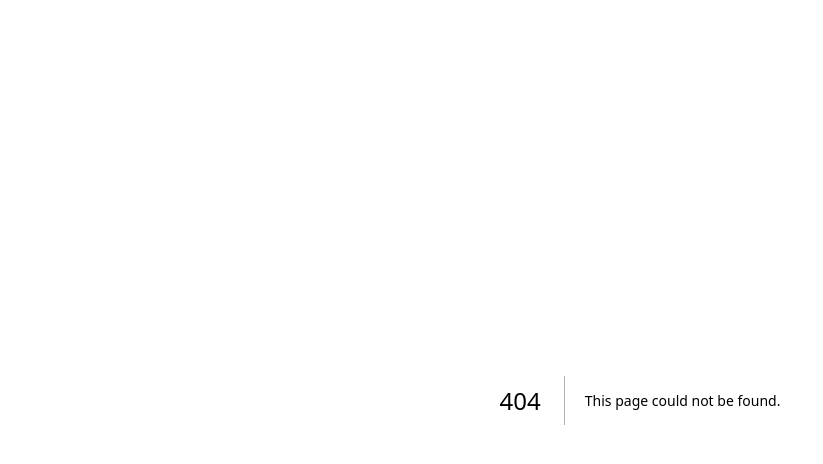
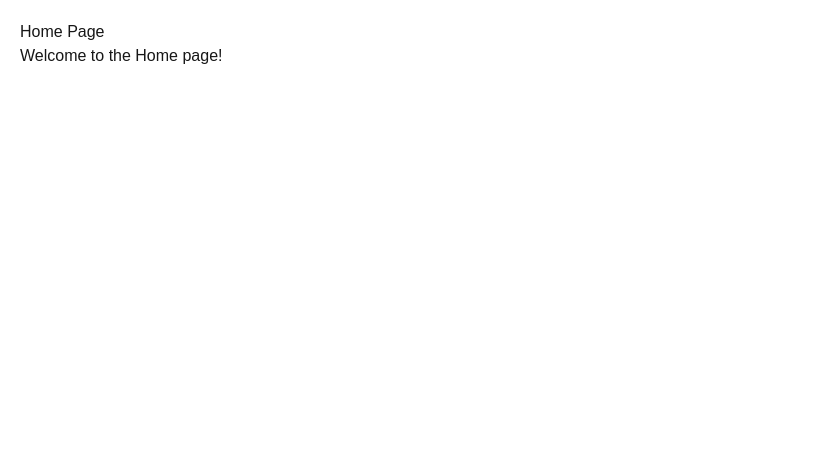
Before and after one commit to Rudymaze/alx-project-0x02-setup, a Next.js app in the folder alx-project-0x02/: page /home in a window 1280 px wide. Before the commit this address had no page. Shown: the top 464 px of the page, without its empty margins (0-823 px from the left). Built offline with nearby package versions, Linux system fonts and the light colour scheme.

Commit message:
first commit

```diff
--- a/alx-project-0x02/components/layout/Header.tsx
+++ b/alx-project-0x02/components/layout/Header.tsx
@@ -11,6 +11,9 @@ const Header: React.FC = () => {
       <h1>My Next.js App</h1>
       <nav>
         <a href="/" style={{ margin: "0 15px" }}>
+          Root
+        </a>
+        <a href="/home" style={{ margin: "0 15px" }}>
           Home
         </a>
         <a href="/about" style={{ margin: "0 15px" }}>
--- /dev/null
+++ b/alx-project-0x02/pages/about.tsx
@@ -0,0 +1,8 @@
+export default function AboutPage() {
+  return (
+    <main style={{ padding: "20px", fontFamily: "Arial, sans-serif" }}>
+      <h1>About Page</h1>
+      <p>This is the About page.</p>
+    </main>
+  );
+}
--- /dev/null
+++ b/alx-project-0x02/pages/home.tsx
@@ -0,0 +1,8 @@
+export default function HomePage() {
+  return (
+    <main style={{ padding: "20px", fontFamily: "Arial, sans-serif" }}>
+      <h1>Home Page</h1>
+      <p>Welcome to the Home page!</p>
+    </main>
+  );
+}
```
Also changed, not shown: 1 other file (tests, documents, lock files or other folders).
